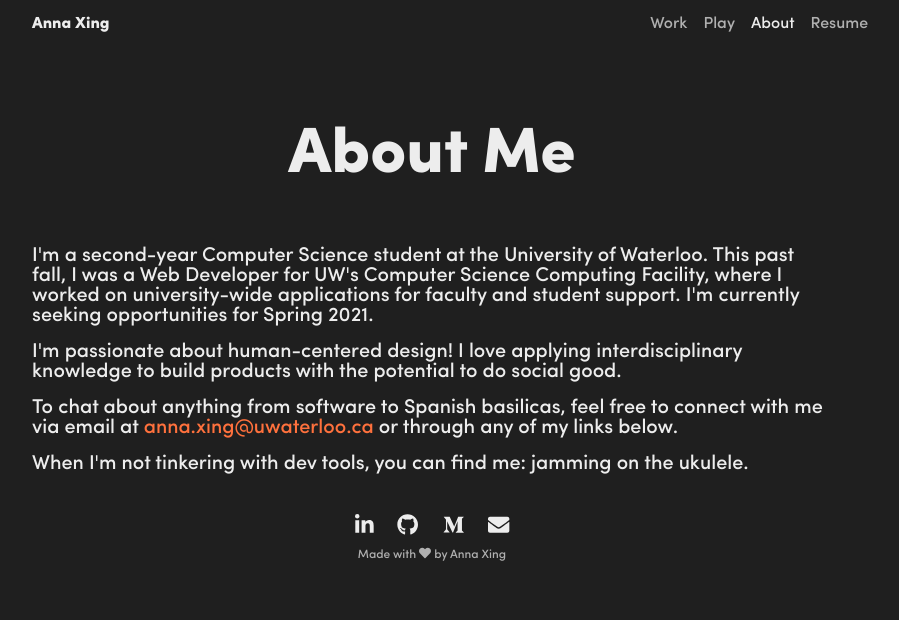
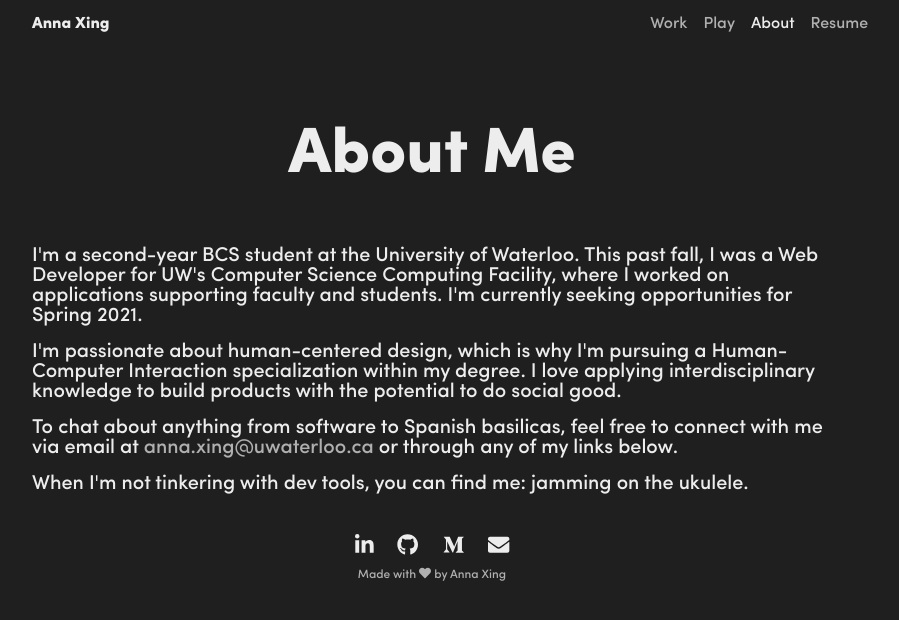
Before and after one commit to anna-xing/anna-xing.github.io, a React (Create React App) app: page /about in a window 1280 px wide. Shown: the top 620 px of the page, without its empty margins (208-1107 px from the left). Built offline with nearby package versions, Linux system fonts and the light colour scheme.

Commit message:
Cleaned up theme-related code + link hover transitions

```diff
--- a/src/components/Nav.js
+++ b/src/components/Nav.js
@@ -5,16 +5,17 @@ import { Link, useLocation } from 'react-router-dom';
 export const NAV_HEIGHT = '2rem';
 
 const NavTitle = styled.h1`
-    font-size: ${(props) => props.theme.fontSize.small};
+    font-size: ${({theme}) => theme.fontSize.small};
     margin: 0;
     line-height: 0;
 
     & > a {
-        color: ${(props) => props.theme.color.textPrimary};
+        color: ${({theme}) => theme.color.textPrimary};
         text-decoration: none;
     }
     & > a:hover {
-        color: ${(props) => props.theme.color.textAccent};
+        color: ${({theme}) => theme.color.textAccent};
+        transition: ${({theme}) => theme.transition.color};
     }
 `; // TODO: change color transition to a letter jumping thing
 
@@ -37,11 +38,11 @@ const StyledLink = styled(Link)`
 
 const StyledA = styled.a`
     text-decoration: none;
-    color: ${(props) => props.theme.color.textSecondary};
-    font-size: ${(props) => props.theme.fontSize.small};
+    color: ${({theme}) => theme.color.textSecondary};
+    font-size: ${({theme}) => theme.fontSize.small};
 
     &:hover {
-        color: ${(props) => props.theme.color.textPrimary};
+        color: ${({theme}) => theme.color.textPrimary};
         transition: ${({theme}) => theme.transition.color};
     }
 `;
@@ -57,12 +58,12 @@ const LinkContainer = styled.ul`
 const NavBar = styled.nav`
     position: fixed;
     top: 0;
-    z-index: ${(props) => props.theme.zIndex.nav};
+    z-index: ${({theme}) => theme.zIndex.nav};
     width: calc(100% - ${({theme}) => theme.padding.pageHorizontal} * 2);
     max-width: calc(${({theme}) => theme.maxWidth.page}
         + ${({theme}) => theme.padding.pageHorizontal});
     height: ${NAV_HEIGHT};
-    font-family: ${(props) => props.theme.fontFamily.body};
+    font-family: ${({theme}) => theme.fontFamily.body};
     display: flex;
     align-items: center;
     justify-content: space-between;
--- a/src/components/TextLink.js
+++ b/src/components/TextLink.js
@@ -1,7 +1,12 @@
 import styled from 'styled-components';
 
 export const TextLink = styled.a`
-    color: ${({theme}) => theme.color.textAccent};
+    color: ${({theme}) => theme.color.textSecondary};
     font-family: ${({theme}) => theme.fontFamily.body};
     font-size: inherit;
+
+    &:hover {
+        color: ${({theme}) => theme.color.textAccent};
+        transition: ${({theme}) => theme.transition.color};
+    }
 `;
--- a/src/pages/AboutPage.js
+++ b/src/pages/AboutPage.js
@@ -17,13 +17,14 @@ export const AboutPage = ({theme}) => {
             </BannerContainer>
             <TextContainer>
                 <BodyText>
-                    I'm a second-year Computer Science student at the University of Waterloo.
+                    I'm a second-year BCS student at the University of Waterloo.
                     This past fall, I was a Web Developer for UW's Computer Science Computing Facility,
-                    where I worked on university-wide applications for faculty and student support. I'm
-                    currently seeking opportunities for Spring 2021.
+                    where I worked on applications supporting faculty and students.
+                    I'm currently seeking opportunities for Spring 2021.
                 </BodyText>
                 <BodyText>
-                    I'm passionate about human-centered design! I love applying interdisciplinary
+                    I'm passionate about human-centered design, which is why I'm pursuing a Human-Computer
+                    Interaction specialization within my degree. I love applying interdisciplinary
                     knowledge to build products with the potential to do social good.
                 </BodyText>
                 <BodyText>
```
